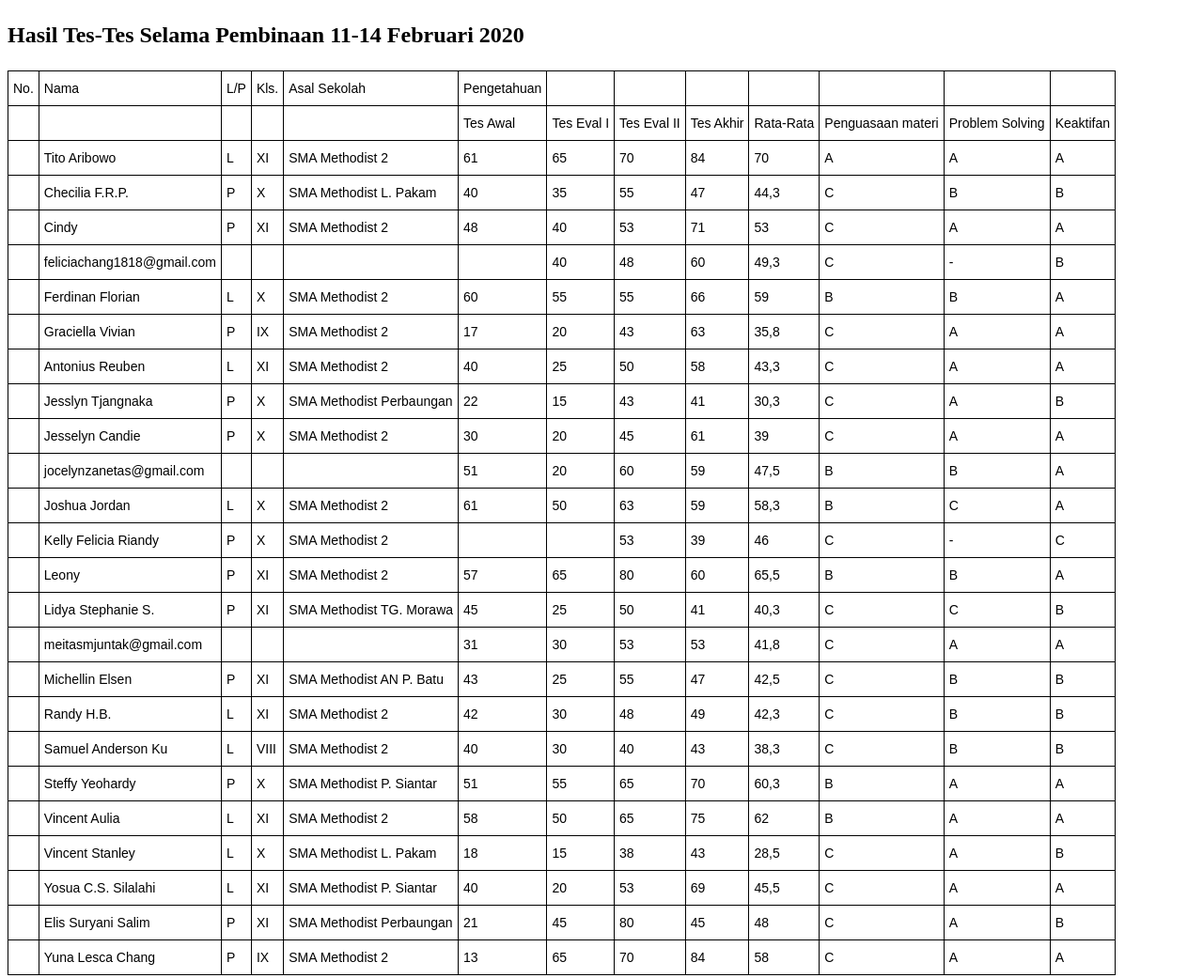
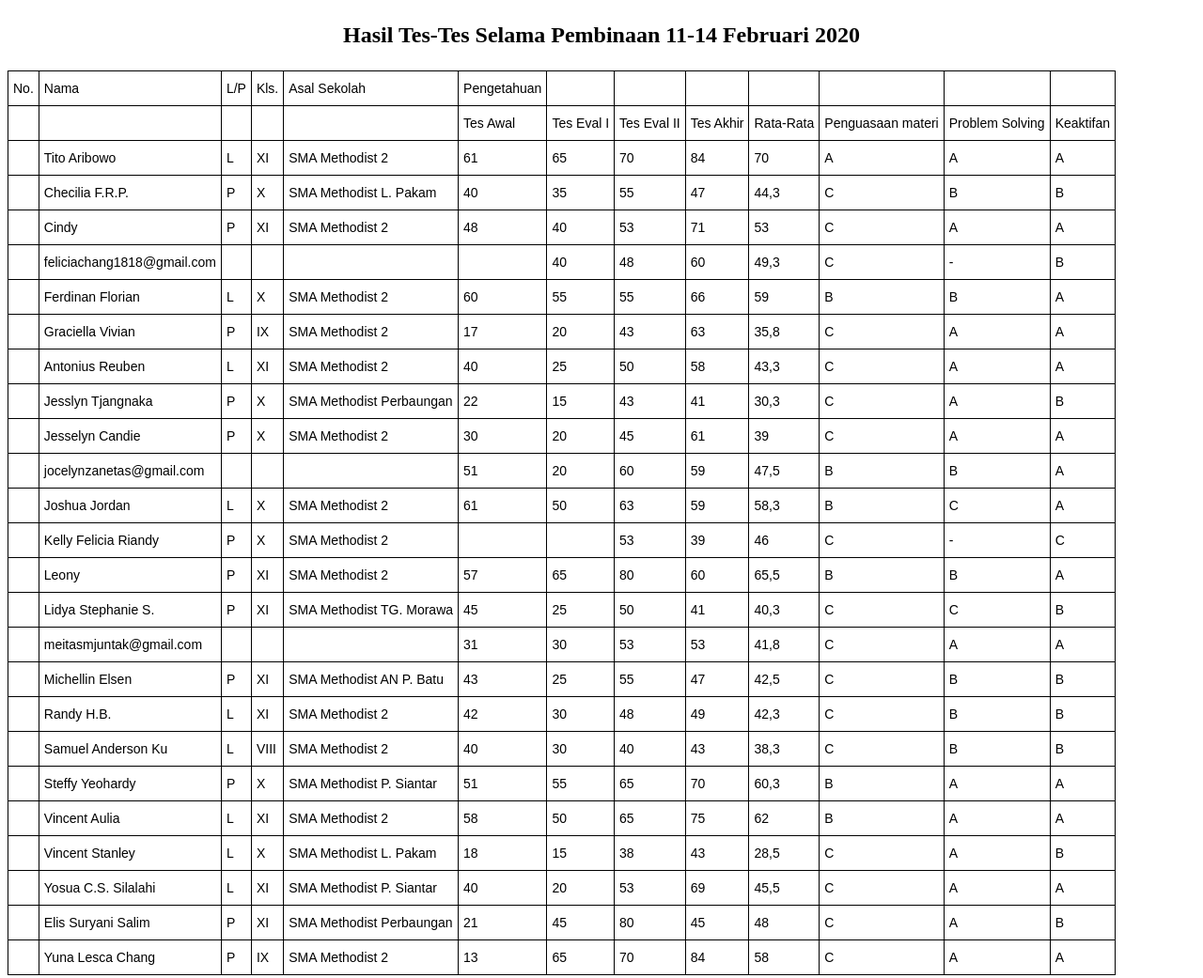
Before and after one commit to nedisawego/nedisawego.github.io, a plain HTML site: page LOPI-Methodist-11-14-februari-2020/hasil-tes.html in a window 1280 px wide. Shown: the whole page at 94% size. Drawn offline with Linux system fonts and the light colour scheme.

Commit message:
Update hasil-tes.html

```diff
--- a/LOPI-Methodist-11-14-februari-2020/hasil-tes.html
+++ b/LOPI-Methodist-11-14-februari-2020/hasil-tes.html
@@ -8,7 +8,7 @@
       .tg th{font-family:Arial, sans-serif;font-size:14px;font-weight:normal;padding:10px 5px;border-style:solid;border-width:1px;overflow:hidden;word-break:normal;border-color:black;}
       .tg .tg-0lax{text-align:left;vertical-align:top}
       #judul {
-        text-align: centered;
+        text-align: center;
         font-size: x-large;
       }
     </style>
```
